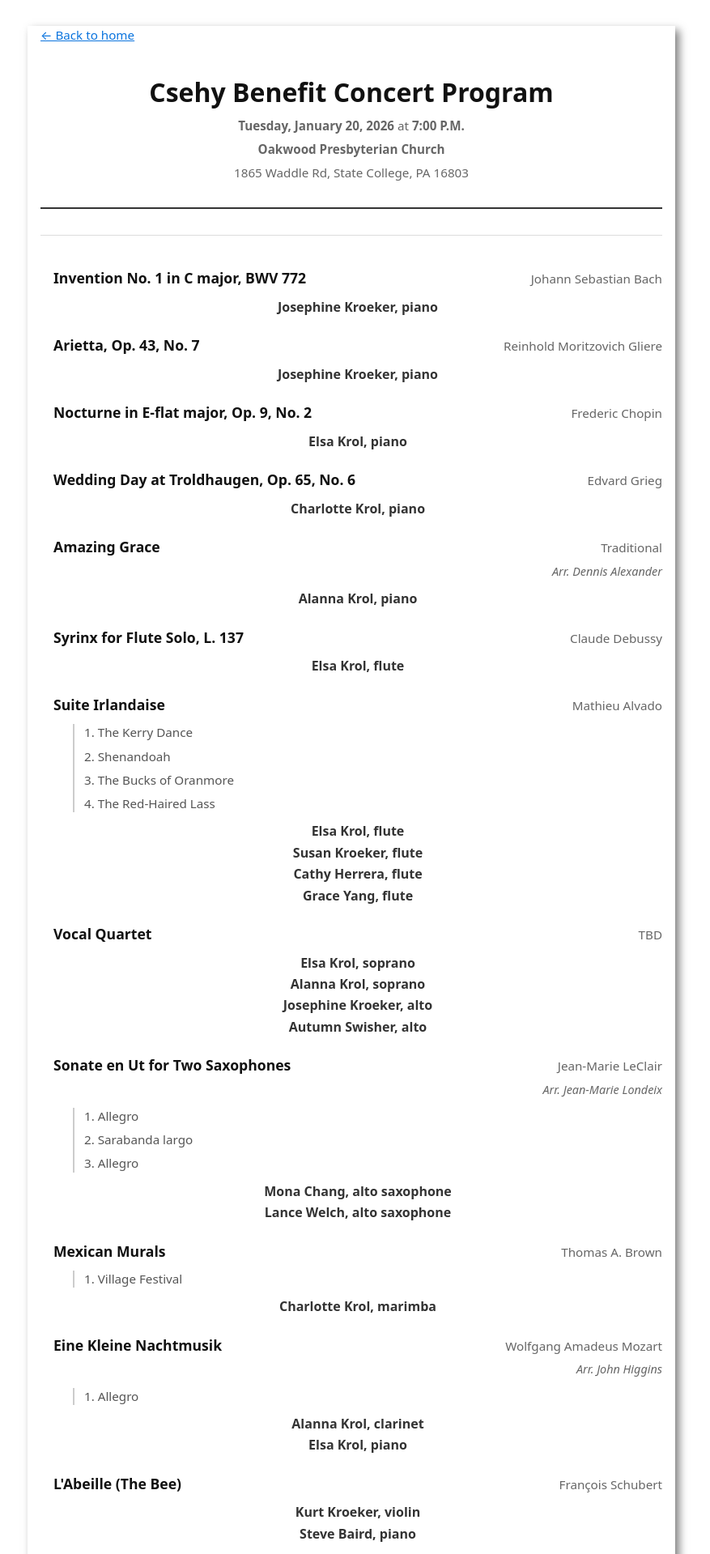
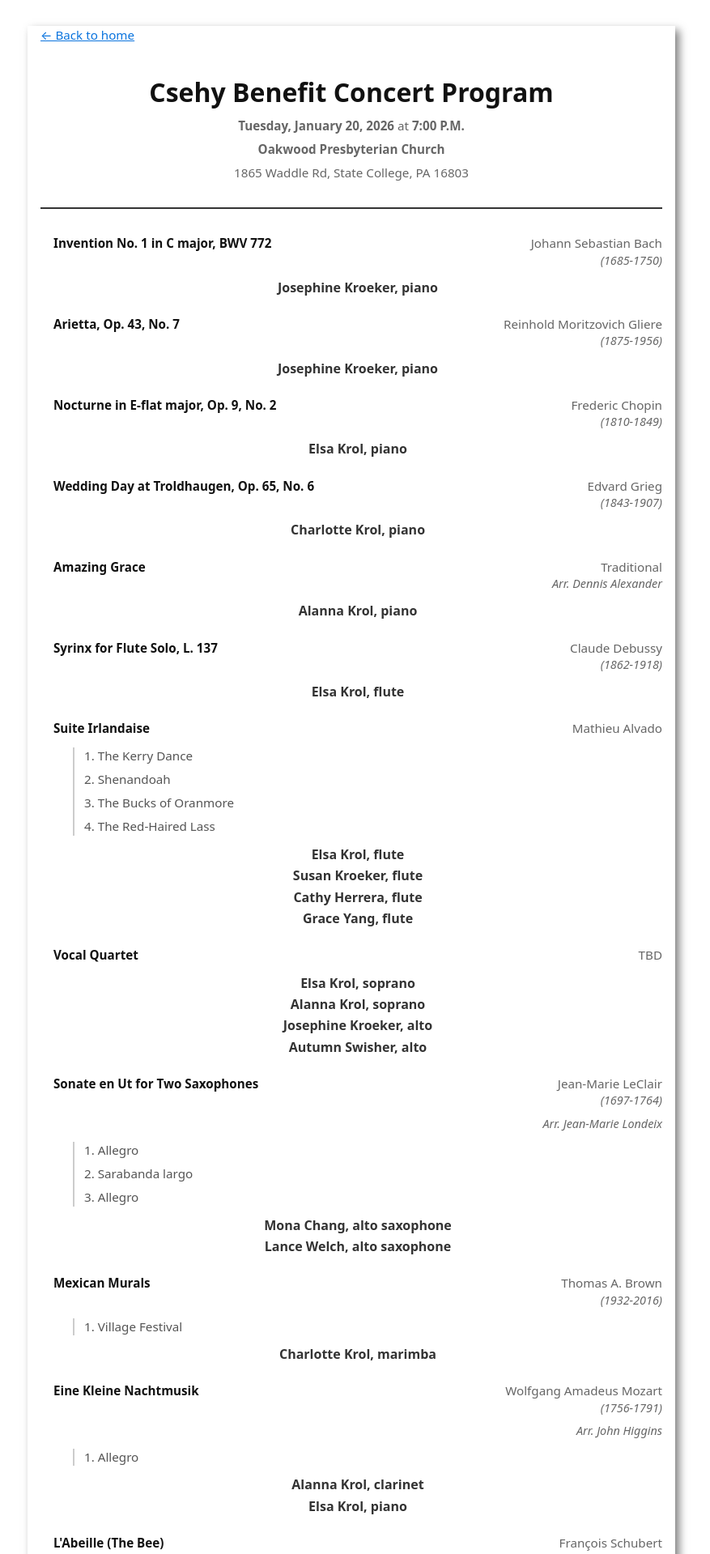
Before and after one commit to KurtKroeker/csehy-fundraising, a Jekyll site: the page built from program.md, in a window 1280 px wide. Shown: the top 1919 px of the page at 81% size, without its empty margins (206-1083 px from the left). Built offline with Jekyll 4.4.1, drawn with Linux system fonts in a browser that asks for light colours; some of the changed text lies outside the part shown.

Commit message:
finish dates

```diff
--- a/_data/program.yml
+++ b/_data/program.yml
@@ -9,21 +9,25 @@ sections:
     items:
       - title: "Invention No. 1 in C major, BWV 772"
         composer: "Johann Sebastian Bach"
+        dates: "(1685-1750)"
         performers:
           - "Josephine Kroeker, piano"
 
       - title: "Arietta, Op. 43, No. 7"
         composer: "Reinhold Moritzovich Gliere"
+        dates: "(1875-1956)"
         performers:
           - "Josephine Kroeker, piano"
 
       - title: "Nocturne in E-flat major, Op. 9, No. 2"
         composer: "Frederic Chopin"
+        dates: "(1810-1849)"
         performers:
           - "Elsa Krol, piano"
 
       - title: "Wedding Day at Troldhaugen, Op. 65, No. 6"
         composer: "Edvard Grieg"
+        dates: "(1843-1907)"
         performers:
           - "Charlotte Krol, piano"
 
@@ -35,6 +39,7 @@ sections:
 
       - title: "Syrinx for Flute Solo, L. 137"
         composer: "Claude Debussy"
+        dates: "(1862-1918)"
         performers:
           - "Elsa Krol, flute"
 
@@ -61,6 +66,7 @@ sections:
 
       - title: "Sonate en Ut for Two Saxophones"
         composer: "Jean-Marie LeClair"
+        dates: "(1697-1764)"
         arranger: "Jean-Marie Londeix"
         movements:
           - title: "1. Allegro"
@@ -72,6 +78,7 @@ sections:
 
       - title: "Mexican Murals"
         composer: "Thomas A. Brown"
+        dates: "(1932-2016)"
         movements:
           - title: "1. Village Festival"
         performers:
@@ -79,6 +86,7 @@ sections:
 
       - title: "Eine Kleine Nachtmusik"
         composer: "Wolfgang Amadeus Mozart"
+        dates: "(1756-1791)"
         arranger: "John Higgins"
         movements:
           - title: "1. Allegro"
@@ -88,12 +96,14 @@ sections:
 
       - title: "L'Abeille (The Bee)"
         composer: "François Schubert"
+        dates: "(1808-1878)"
         performers:
           - "Kurt Kroeker, violin"
           - "Steve Baird, piano"
 
       - title: "Romance, Op. 41"
         composer: "Anton Rubinstein"
+        dates: "(1829-1894)"
         performers:
           - "Kurt Kroeker, violin"
           - "Steve Baird, piano"
--- a/_layouts/program.html
+++ b/_layouts/program.html
@@ -50,12 +50,12 @@
       display: flex;
       justify-content: space-between;
       align-items: baseline;
-      margin-bottom: 0.5rem;
+      /* margin-bottom: 0.5rem; */
     }
 
     .program-item-header h3 {
       margin: 0;
-      font-size: 1.1em;
+      font-size: 0.95em;
       flex: 1;
     }
 
@@ -65,6 +65,14 @@
       font-size: 0.95em;
       margin-left: 1rem;
       white-space: nowrap;
+    }
+
+  .program-item .dates {
+      text-align: right;
+      color: #666;
+      font-size: 0.9em;
+      margin-bottom: 0.5rem;
+      font-style: italic;
     }
 
     .program-item .arranger {
@@ -147,7 +155,7 @@
         </div>
       {% else %}
         <div class="program-section">
-          <h2>{{ section.title }}</h2>
+          <!-- <h2>{{ section.title }}</h2> -->
 
           {% if section.items %}
             {% for item in section.items %}
@@ -159,9 +167,14 @@
                   {% endif %}
                 </div>
 
+                {% if item.dates %}
+                  <div class="dates">{{ item.dates }}</div>
+                {% endif %}
+
                 {% if item.arranger %}
                   <div class="arranger">Arr. {{ item.arranger }}</div>
                 {% endif %}
+
 
                 {% if item.movements %}
                   <ul class="movements">
```
